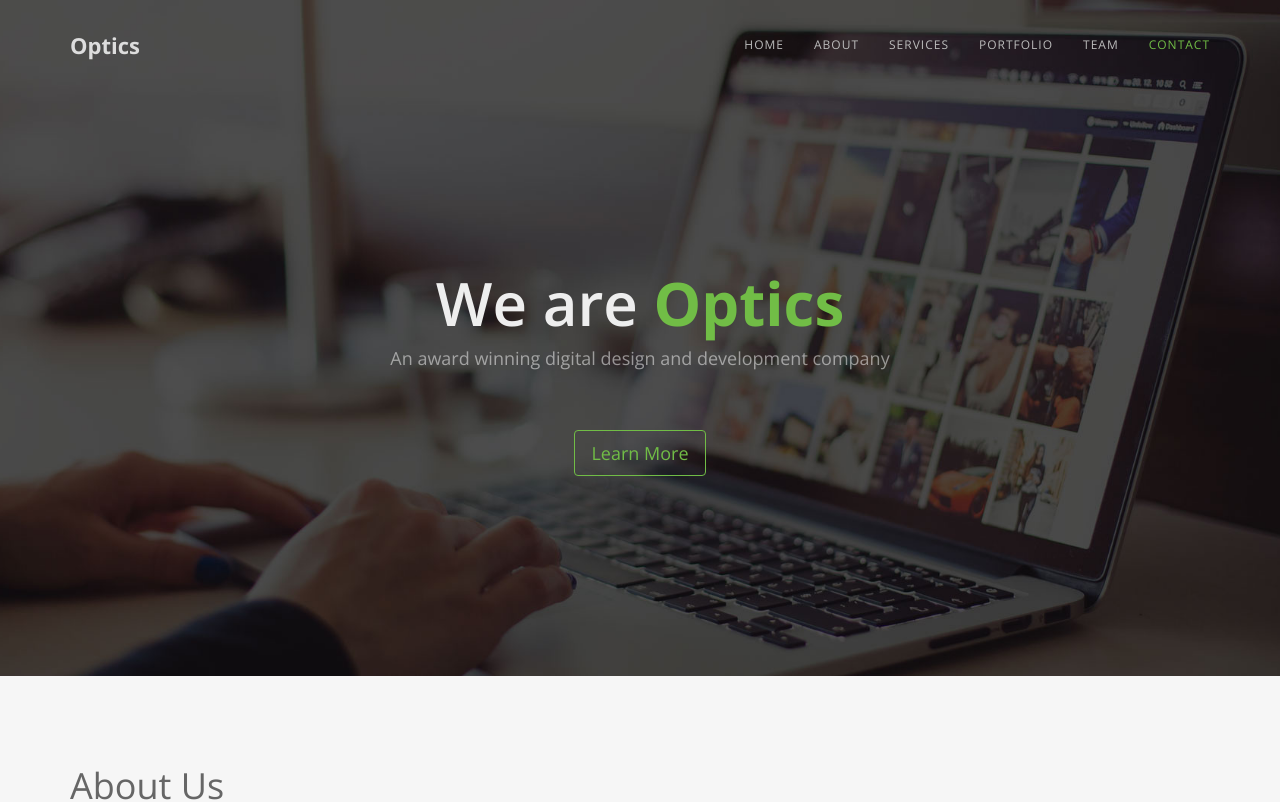
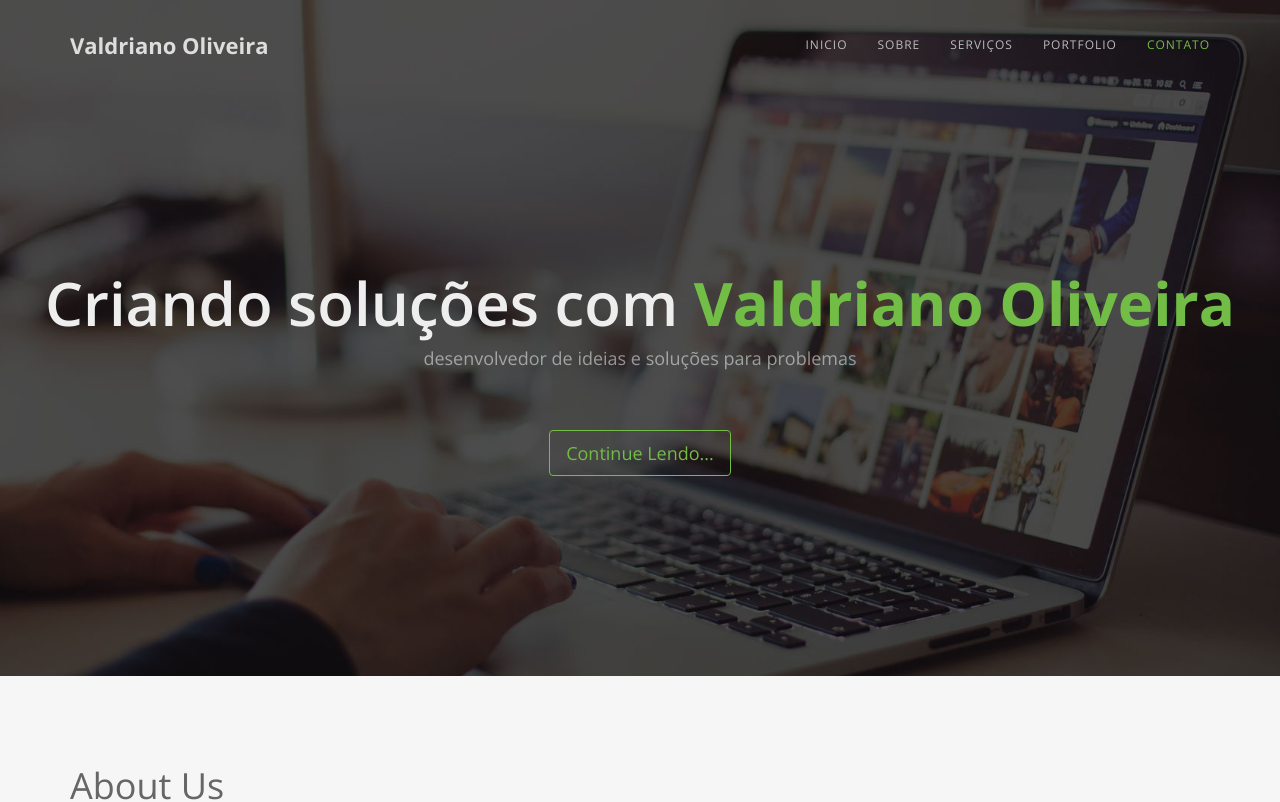
Before and after one commit to Valdriano/valdriano.github.io, a plain HTML site: page index.html in a window 1280 px wide. Shown: the top 802 px of the page. Drawn offline with nearby package versions, Linux system fonts and the light colour scheme.

Commit message:
mudanças

```diff
--- a/index.html
+++ b/index.html
@@ -1,11 +1,11 @@
 <!DOCTYPE html>
-<html lang="en">
+<html lang="pt-br">
 <head>
 <meta charset="utf-8">
 <meta name="viewport" content="width=device-width, initial-scale=1">
 <title>Optics</title>
-<meta name="description" content="">
-<meta name="author" content="">
+<meta name="description" content="Portifolio de Serviço e perfil profissional">
+<meta name="author" content="Valdriano Oliveira">
 
 <!-- Favicons
     ================================================== -->
@@ -40,18 +40,25 @@
   <div class="container">
     <!-- Brand and toggle get grouped for better mobile display -->
     <div class="navbar-header">
-      <button type="button" class="navbar-toggle collapsed" data-toggle="collapse" data-target="#bs-example-navbar-collapse-1"> <span class="sr-only">Toggle navigation</span> <span class="icon-bar"></span> <span class="icon-bar"></span> <span class="icon-bar"></span> </button>
-      <a class="navbar-brand" href="index.html">Optics</a> </div>
-
+      <button type="button"
+              class="navbar-toggle collapsed"
+              data-toggle="collapse"
+              data-target="#bs-example-navbar-collapse-1">
+        <span class="sr-only">Toggle navigation</span>
+        <span class="icon-bar"></span>
+        <span class="icon-bar"></span>
+        <span class="icon-bar"></span>
+      </button>
+      <a class="navbar-brand" href="index.html">Valdriano Oliveira</a> </div>
     <!-- Collect the nav links, forms, and other content for toggling -->
     <div class="collapse navbar-collapse" id="bs-example-navbar-collapse-1">
       <ul class="nav navbar-nav navbar-right">
-        <li><a href="#home" class="page-scroll">Home</a></li>
-        <li><a href="#about-section" class="page-scroll">About</a></li>
-        <li><a href="#services-section" class="page-scroll">Services</a></li>
+        <li><a href="#home" class="page-scroll">Inicio</a></li>
+        <li><a href="#about-section" class="page-scroll">Sobre</a></li>
+        <li><a href="#services-section" class="page-scroll">Serviços</a></li>
         <li><a href="#works-section" class="page-scroll">Portfolio</a></li>
-        <li><a href="#team-section" class="page-scroll">Team</a></li>
-        <li><a href="#contact-section" class="page-scroll">Contact</a></li>
+        <!--<li><a href="#team-section" class="page-scroll">Equipe</a></li>-->
+        <li><a href="#contact-section" class="page-scroll">Contato</a></li>
       </ul>
     </div>
     <!-- /.navbar-collapse -->
@@ -62,10 +69,10 @@
 <!-- Header -->
 <header class="text-center" name="home">
   <div class="intro-text">
-    <h1>We are <span class="color">Optics</span></h1>
-    <p>An award winning digital design and development company</p>
+    <h1>Criando soluções com <span class="color">Valdriano Oliveira</span></h1>
+    <p>desenvolvedor de ideias e soluções para problemas</p>
     <div class="clearfix"></div>
-    <a href="#about-section" class="btn btn-default btn-lg page-scroll">Learn More</a> </div>
+    <a href="#about-section" class="btn btn-default btn-lg page-scroll">Continue Lendo...</a> </div>
 </header>
 <!-- About Section -->
 <div id="about-section">
@@ -254,7 +261,7 @@
   </div>
 </div>
 <!-- Team Section -->
-<div id="team-section">
+<!--<div id="team-section">
   <div class="container">
     <div class="section-title">
       <h2>Meet the Team</h2>
@@ -295,7 +302,7 @@
       </div>
     </div>
   </div>
-</div>
+</div>-->
 <!-- Contact Section -->
 <div id="contact-section">
   <div class="container">
@@ -356,7 +363,7 @@
 </div>
 <div id="footer">
   <div class="container">
-    <p>Copyright &copy; Optics. Designed by <a href="http://www.templatewire.com" rel="nofollow">TemplateWire</a></p>
+    <p>Copyright &copy; Valdriano Oliveira. Designed by <a href="http://www.templatewire.com" rel="nofollow">TemplateWire</a></p>
   </div>
 </div>
 
```
